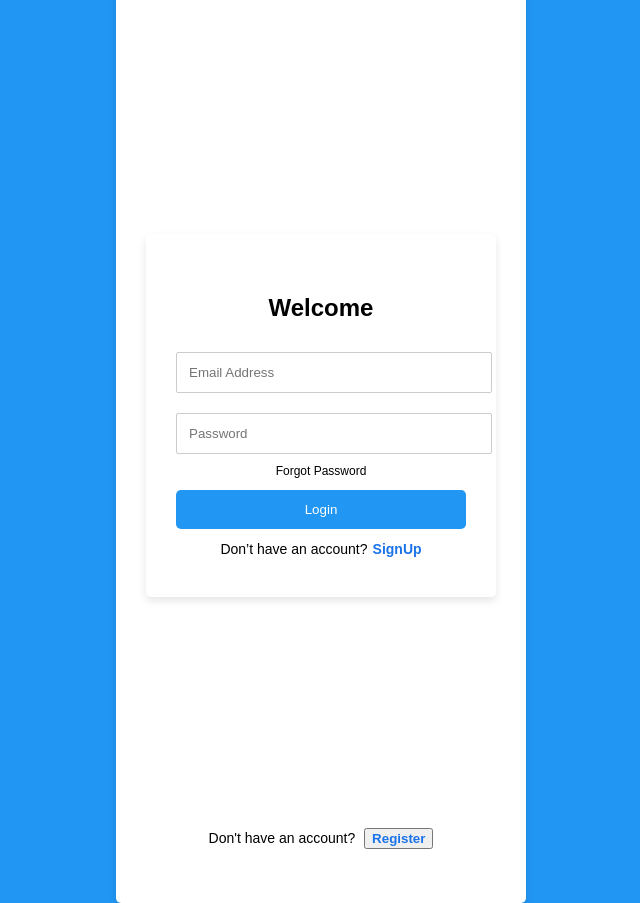
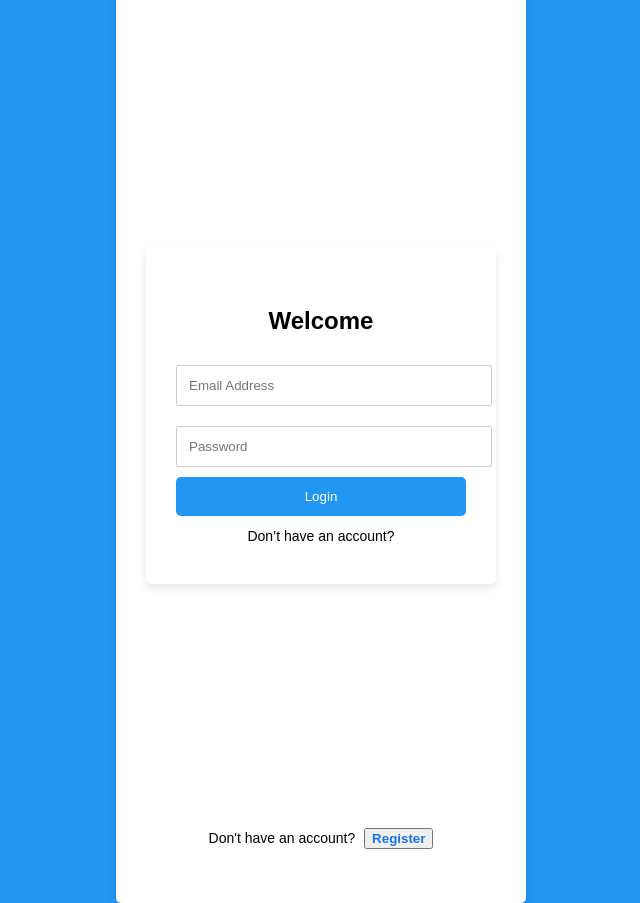
Before and after one commit to callistus0/task-manager, a React (Create React App) app in the folder client/: page / in a window 1280 px wide. Shown: the whole page, without its empty margins (319-959 px from the left). Built offline with nearby package versions, Linux system fonts and the light colour scheme.

Commit message:
Fix login layout: replaced SignUp with Register button and adjusted card height

```diff
--- a/client/src/App.css
+++ b/client/src/App.css
@@ -228,5 +228,5 @@ body {
 
 .main-page {
   background-color: #F7F7F7;
-  min-height: 100vh;
+  /*min-height: 100vh;*/
 }
--- a/client/src/Login.js
+++ b/client/src/Login.js
@@ -43,11 +43,9 @@ function Login({ onLogin }) {
           value={password}
           onChange={e => setPassword(e.target.value)}
         />
-        <div style={{ fontSize: '12px', marginBottom: '12px' }}>Forgot Password</div>
         <button className="login-button" onClick={handleLogin}>Login</button>
         <div className="login-footer">
           Don’t have an account?
-          <a href="/register">SignUp</a>
         </div>
       </div>
     </div>
```
